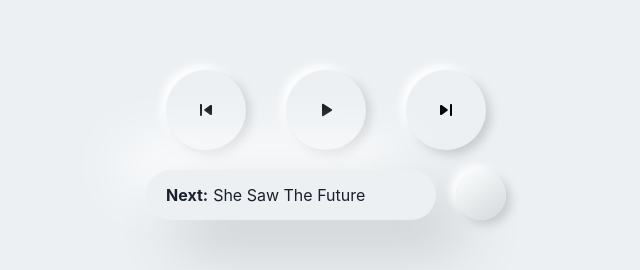
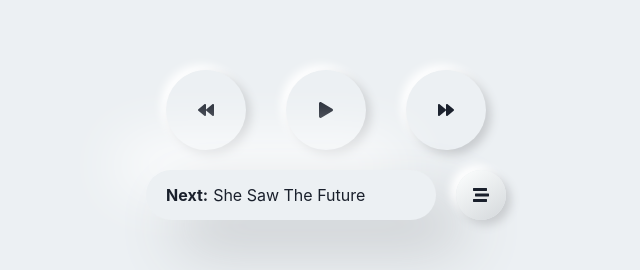
Before and after one commit to rayriffy/spectrum, a Next.js app: page / in a window 1280 px wide. Shown: the part 520-790 px from the top of the page, without its empty margins (314-954 px from the left). Built offline with nearby package versions, Linux system fonts and the light colour scheme; a web font is replaced by a local one.

Commit message:
chore: staged changes

```diff
--- a/module/next/components/index.tsx
+++ b/module/next/components/index.tsx
@@ -1,4 +1,6 @@
 import React from 'react'
+
+import { FaForward } from 'react-icons/fa'
 
 import { INextProps } from '../@types/INextProps'
 
@@ -11,17 +13,7 @@ export const Next: React.FC<INextProps> = props => {
 
   return (
     <div className='command' onClick={buttonClickHandler}>
-      <svg
-        id='skip-track'
-        xmlns='http://www.w3.org/2000/svg'
-        height='24'
-        viewBox='0 0 24 24'
-        width='24'>
-        <path
-          className='fill'
-          d='M7.58 16.89l5.77-4.07c.56-.4.56-1.24 0-1.63L7.58 7.11C6.91 6.65 6 7.12 6 7.93v8.14c0 .81.91 1.28 1.58.82zM16 7v10c0 .55.45 1 1 1s1-.45 1-1V7c0-.55-.45-1-1-1s-1 .45-1 1z'
-        />
-      </svg>
+      <FaForward />
     </div>
   )
 }
--- a/module/play/components/index.tsx
+++ b/module/play/components/index.tsx
@@ -1,4 +1,6 @@
 import React from 'react'
+
+import { FaPause, FaPlay } from 'react-icons/fa'
 
 import { IPlayProps } from '../@types/IPlayProps'
 
@@ -13,29 +15,7 @@ export const Play: React.FC<IPlayProps> = props => {
     <div
       className={isPlaying ? 'command active' : 'command'}
       onClick={buttonClickHandler}>
-      {isPlaying ? (
-        <svg
-          xmlns='http://www.w3.org/2000/svg'
-          height='24'
-          viewBox='0 0 24 24'
-          width='24'>
-          <path
-            className='fill'
-            d='M8 19c1.1 0 2-.9 2-2V7c0-1.1-.9-2-2-2s-2 .9-2 2v10c0 1.1.9 2 2 2zm6-12v10c0 1.1.9 2 2 2s2-.9 2-2V7c0-1.1-.9-2-2-2s-2 .9-2 2z'
-          />
-        </svg>
-      ) : (
-        <svg
-          xmlns='http://www.w3.org/2000/svg'
-          height='24'
-          viewBox='0 0 24 24'
-          width='24'>
-          <path
-            className='fill'
-            d='M8 6.82v10.36c0 .79.87 1.27 1.54.84l8.14-5.18c.62-.39.62-1.29 0-1.69L9.54 5.98C8.87 5.55 8 6.03 8 6.82z'
-          />
-        </svg>
-      )}
+      {isPlaying ? <FaPause /> : <FaPlay />}
     </div>
   )
 }
--- a/module/previous/components/index.tsx
+++ b/module/previous/components/index.tsx
@@ -1,4 +1,6 @@
 import React from 'react'
+
+import { FaBackward } from 'react-icons/fa'
 
 import { IPreviousProps } from '../@types/IPreviousProps'
 
@@ -11,17 +13,7 @@ export const Previous: React.FC<IPreviousProps> = props => {
 
   return (
     <div className='command' onClick={buttonClickHandler}>
-      <svg
-        id='previous-track'
-        xmlns='http://www.w3.org/2000/svg'
-        height='24'
-        viewBox='0 0 24 24'
-        width='24'>
-        <path
-          className='fill'
-          d='M7 6c.55 0 1 .45 1 1v10c0 .55-.45 1-1 1s-1-.45-1-1V7c0-.55.45-1 1-1zm3.66 6.82l5.77 4.07c.66.47 1.58-.01 1.58-.82V7.93c0-.81-.91-1.28-1.58-.82l-5.77 4.07c-.57.4-.57 1.24 0 1.64z'
-        />
-      </svg>
+      <FaBackward />
     </div>
   )
 }
--- a/module/queue/components/index.tsx
+++ b/module/queue/components/index.tsx
@@ -1,4 +1,6 @@
 import React from 'react'
+
+import { FaStream } from 'react-icons/fa'
 
 export const Queue: React.FC = props => {
   const {} = props
@@ -9,7 +11,9 @@ export const Queue: React.FC = props => {
         <b>Next:</b>She Saw The Future
       </div>
       <div className='horizontal-spacer' />
-      <div className='playlist-button' />
+      <div className='playlist-button'>
+        <FaStream />
+      </div>
     </div>
   )
 }
--- a/package.json
+++ b/package.json
@@ -17,6 +17,7 @@
     "test:lint": "tslint 'src/**/*.{ts,tsx}'"
   },
   "dependencies": {
+    "@types/react-icons": "^3.0.0",
     "@zeit/next-stylus": "^1.0.1",
     "autoprefixer": "^9.7.4",
     "isomorphic-unfetch": "^3.0.0",
@@ -30,6 +31,7 @@
     "preact": "^10.3.2",
     "react": "^16.12.0",
     "react-dom": "^16.12.0",
+    "react-icons": "^3.9.0",
     "stylus": "^0.54.7"
   },
   "devDependencies": {
--- a/src/styles/index.styl
+++ b/src/styles/index.styl
@@ -139,4 +139,11 @@ body
   .controller > .queue > .playlist-button
     min-width 50px
     height 50px
+    display flex
+    justify-content center
+    align-items center
+    cursor pointer
     getCard(theme, 'convex', borderRadius 999px)
+
+  .controller > .queue > .playlist-button:active
+    getCard(theme, 'flat', borderRadius 999px)
```
Also changed, not shown: 1 other file (tests, documents, lock files or other folders).
